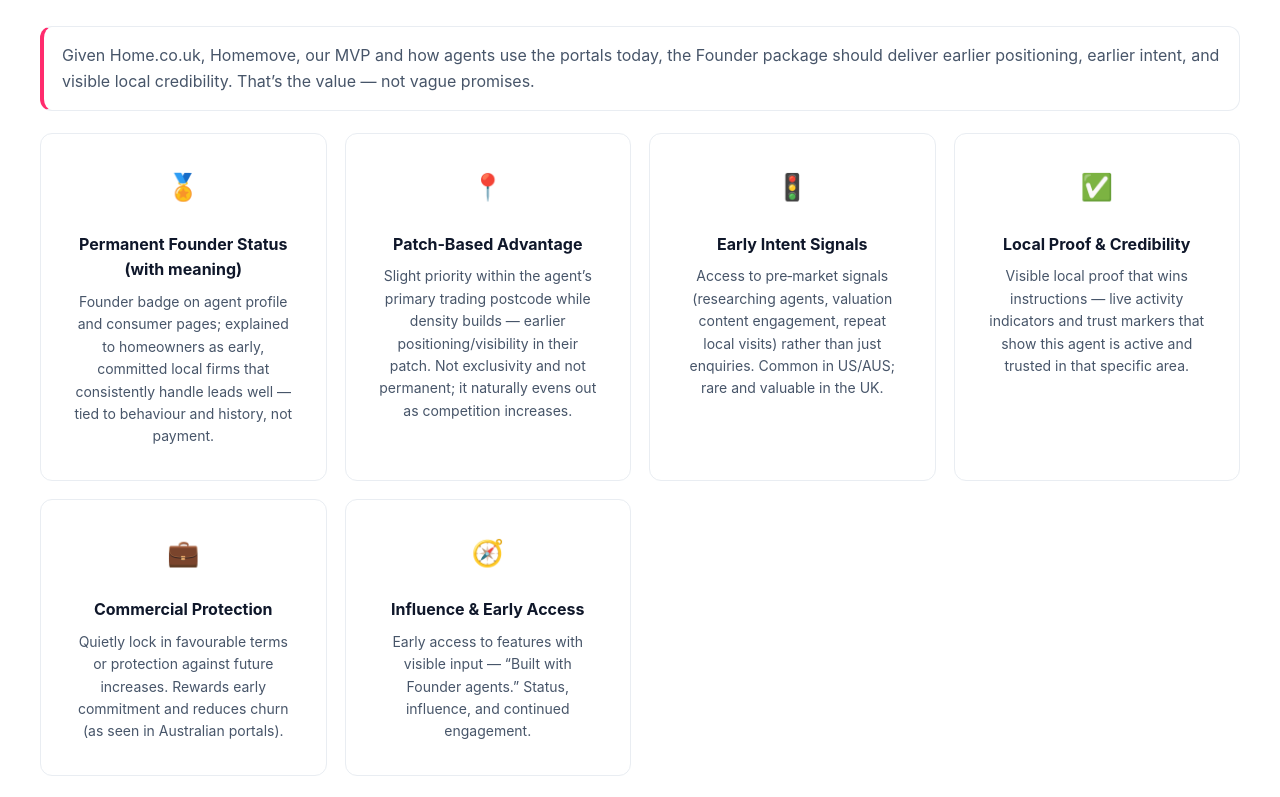
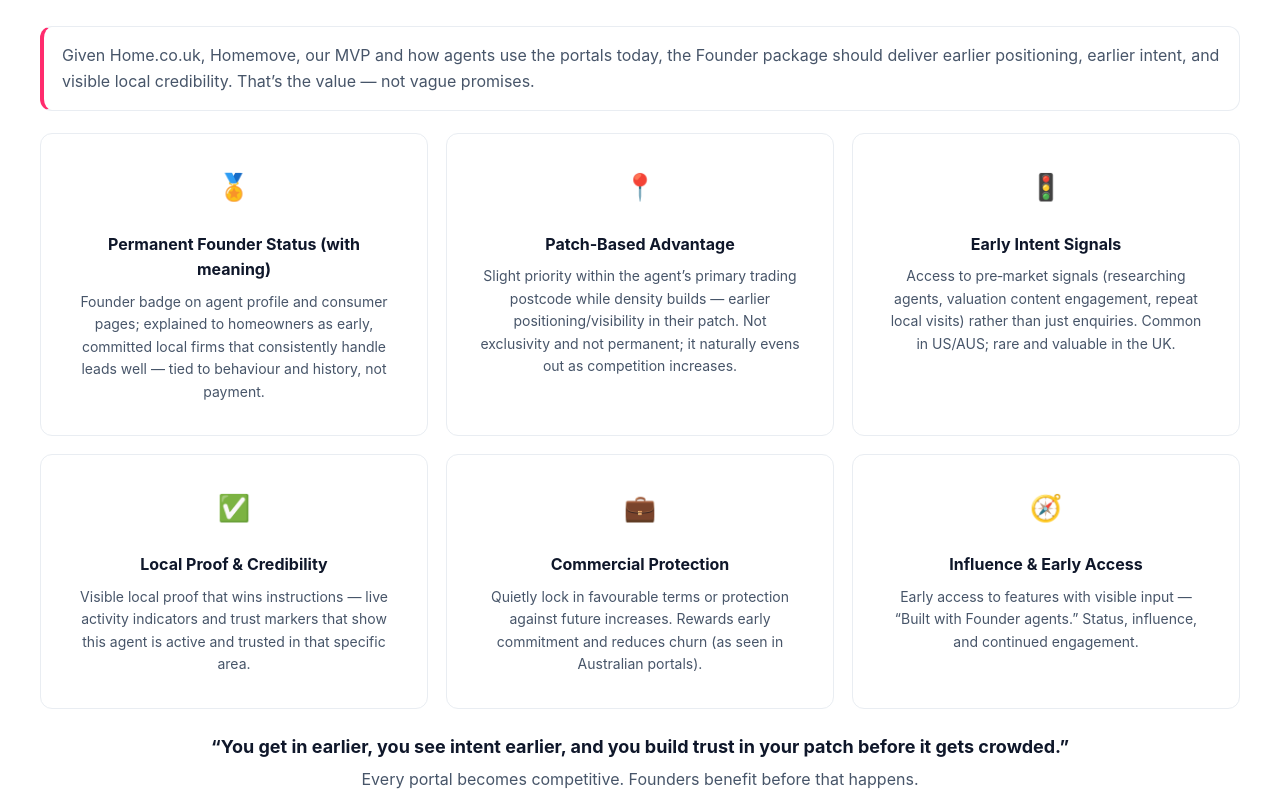
Before and after one commit to KingLiam21/home-co-uk-pitch, a plain HTML site: page index.html in a window 1280 px wide. Shown: the part 700-1497 px from the top of the page. Drawn offline with Linux system fonts and the light colour scheme.

Commit message:
Set Founder grid to fixed 3-column layout

```diff
--- a/styles-redesigned.css
+++ b/styles-redesigned.css
@@ -397,7 +397,7 @@ main {
 .founder-grid {
   display: grid;
   gap: 18px;
-  grid-template-columns: repeat(auto-fit, minmax(260px, 1fr));
+  grid-template-columns: repeat(3, minmax(260px, 1fr));
   max-width: 1200px;
   margin: 0 auto 12px;
 }
```
